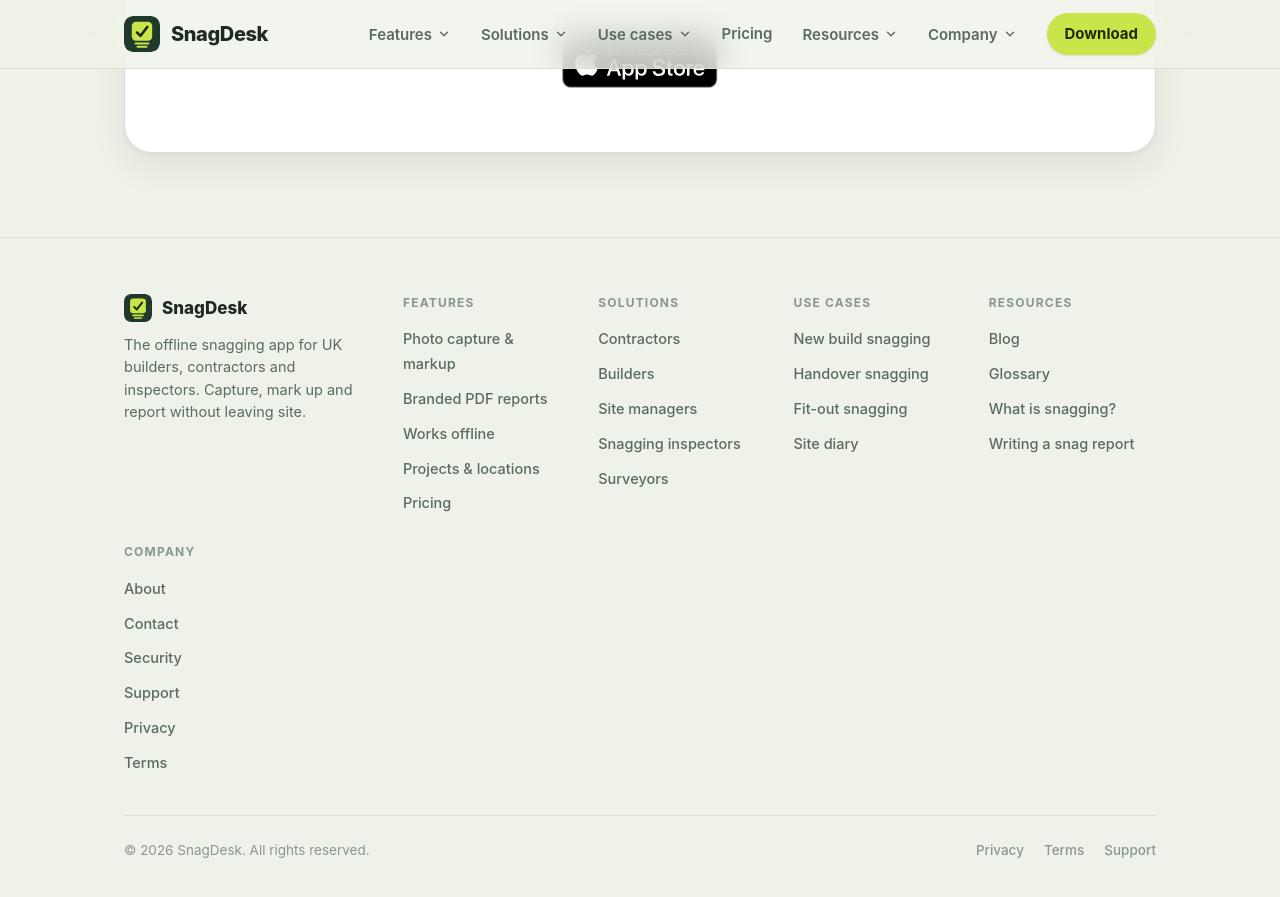
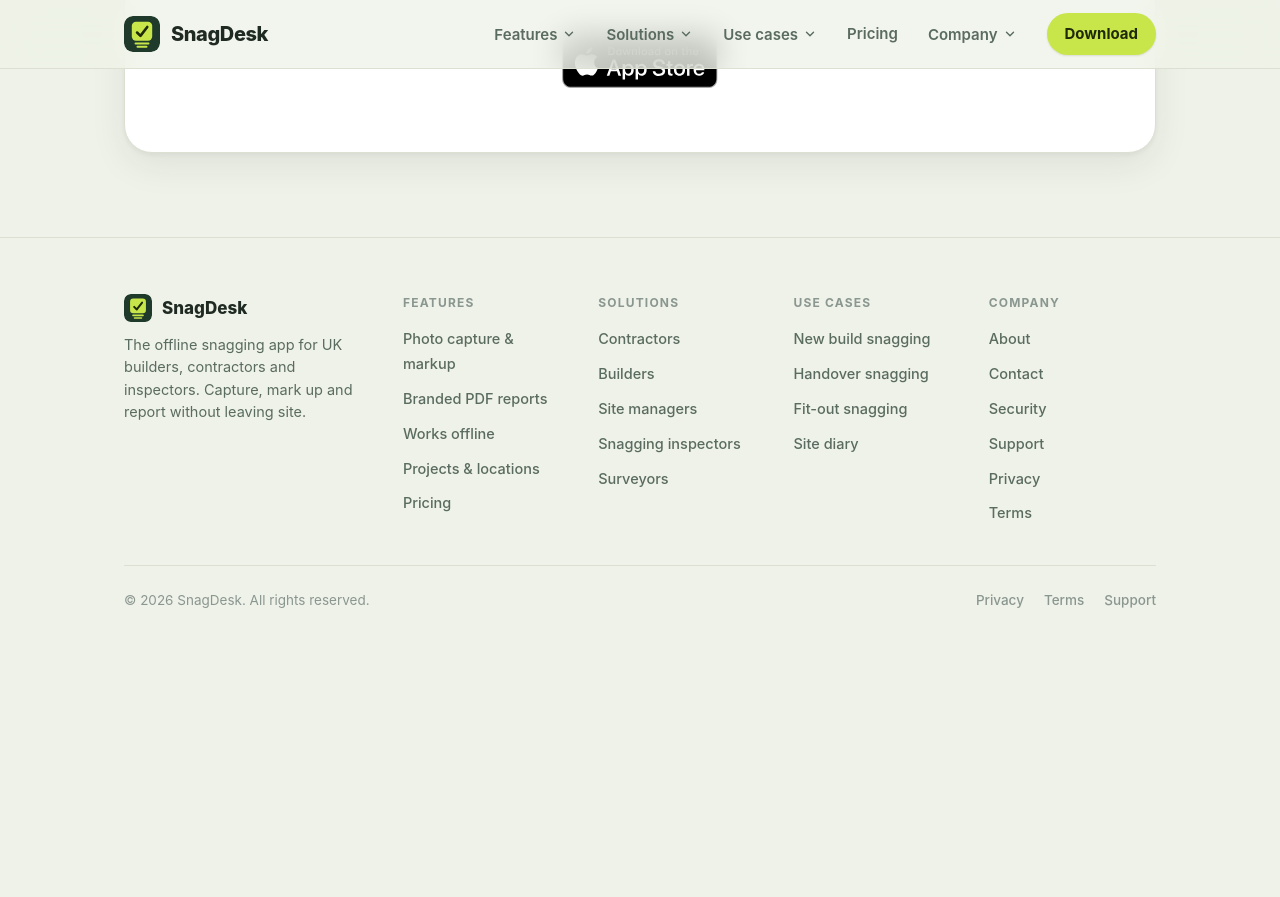
Before and after one commit to snagdeskapp/site, a Jekyll site: the page built from blog/index.html, in a window 1280 px wide and 900 px high, scrolled down 1354 px. Shown: the top 897 px of the window. Built offline with Jekyll 4.4.1, drawn with Linux system fonts in a browser that asks for light colours; after the commit the page ends 2005 px from its top, so only the background shows below that.

Commit message:
Hide Resources for now: remove blog and glossary from nav, sitemap and indexing

```diff
--- a/404.html
+++ b/404.html
@@ -27,10 +27,10 @@
           <h3>Use cases <svg class="arrow" width="18" height="18" viewBox="0 0 24 24" fill="none" stroke="currentColor" stroke-width="2.2" stroke-linecap="round" stroke-linejoin="round"><path d="M5 12h14M13 6l6 6-6 6"/></svg></h3>
           <p>New build snagging, handover, commercial fit-outs and site records.</p>
         </a>
-        <a class="feature" href="/blog/">
+        <a class="feature" href="/pricing/">
           <div class="icon"><svg viewBox="0 0 24 24" fill="none" stroke="currentColor" stroke-width="1.9" stroke-linecap="round" stroke-linejoin="round"><path d="M14 2H6a2 2 0 0 0-2 2v16a2 2 0 0 0 2 2h12a2 2 0 0 0 2-2V8z"/><path d="M14 2v6h6"/><path d="M16 13H8M16 17H8M10 9H8"/></svg></div>
-          <h3>Blog &amp; glossary <svg class="arrow" width="18" height="18" viewBox="0 0 24 24" fill="none" stroke="currentColor" stroke-width="2.2" stroke-linecap="round" stroke-linejoin="round"><path d="M5 12h14M13 6l6 6-6 6"/></svg></h3>
-          <p>Guides on snagging, and plain definitions of the terms that come up on site.</p>
+          <h3>Pricing <svg class="arrow" width="18" height="18" viewBox="0 0 24 24" fill="none" stroke="currentColor" stroke-width="2.2" stroke-linecap="round" stroke-linejoin="round"><path d="M5 12h14M13 6l6 6-6 6"/></svg></h3>
+          <p>What SnagDesk costs and what is included. Free during launch.</p>
         </a>
       </div>
 
--- a/_config.yml
+++ b/_config.yml
@@ -19,12 +19,16 @@
     permalink: /glossary/:name/
 
 defaults:
+  # Blog and glossary are hidden for now: no nav links, not in the sitemap,
+  # and noindex so they are not picked up while hidden.
   - scope: { path: "", type: "posts" }
     values:
       layout: post
+      noindex: true
   - scope: { path: "", type: "glossary" }
     values:
       layout: glossary-term
+      noindex: true
 
 exclude:
   - README.md
--- a/_includes/footer.html
+++ b/_includes/footer.html
@@ -38,15 +38,6 @@
         </ul>
       </div>
       <div class="footer-col">
-        <h4>Resources</h4>
-        <ul>
-          <li><a href="/blog/">Blog</a></li>
-          <li><a href="/glossary/">Glossary</a></li>
-          <li><a href="/blog/what-is-snagging/">What is snagging?</a></li>
-          <li><a href="/blog/how-to-write-a-snagging-report/">Writing a snag report</a></li>
-        </ul>
-      </div>
-      <div class="footer-col">
         <h4>Company</h4>
         <ul>
           <li><a href="/about/">About</a></li>
--- a/_includes/header.html
+++ b/_includes/header.html
@@ -48,15 +48,6 @@
         </li>
         <li><a href="/pricing/">Pricing</a></li>
         <li class="has-dropdown">
-          <button class="nav-trigger" aria-expanded="false">Resources
-            <svg class="chev" viewBox="0 0 24 24" fill="none" stroke="currentColor" stroke-width="2.4" stroke-linecap="round" stroke-linejoin="round"><polyline points="6 9 12 15 18 9"/></svg>
-          </button>
-          <div class="dropdown">
-            <a href="/blog/"><strong>Blog</strong><span>Guides on snagging and handover</span></a>
-            <a href="/glossary/"><strong>Glossary</strong><span>Snagging and construction terms</span></a>
-          </div>
-        </li>
-        <li class="has-dropdown">
           <button class="nav-trigger" aria-expanded="false">Company
             <svg class="chev" viewBox="0 0 24 24" fill="none" stroke="currentColor" stroke-width="2.4" stroke-linecap="round" stroke-linejoin="round"><polyline points="6 9 12 15 18 9"/></svg>
           </button>
--- a/blog/index.html
+++ b/blog/index.html
@@ -5,6 +5,8 @@
 h1: "Snagging, explained properly"
 lead: "Practical guides for people who walk sites. What to record, how to record it, and how to turn a walk into a report someone will act on."
 hide_hero_cta: true
+sitemap: false
+noindex: true
 crumbs:
   - name: "Blog"
     url: "/blog/"
--- a/glossary/index.html
+++ b/glossary/index.html
@@ -5,6 +5,8 @@
 h1: "Snagging glossary"
 lead: "Plain definitions of the terms that come up on a UK site, written the way people actually use them."
 hide_hero_cta: true
+sitemap: false
+noindex: true
 crumbs:
   - name: "Glossary"
     url: "/glossary/"
```
Also changed, not shown: sitemap.xml (+1 -6 lines).
